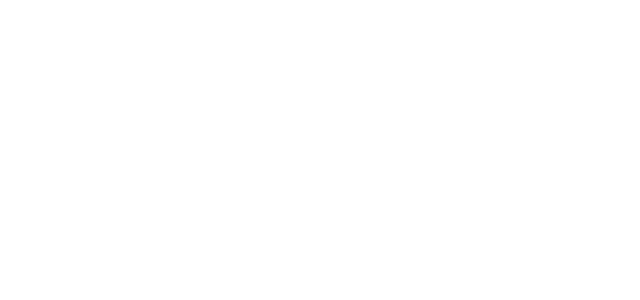
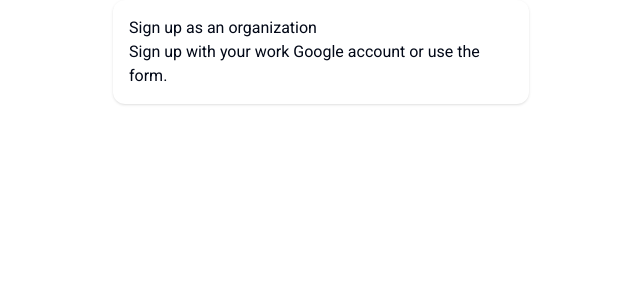
Before and after one commit to Sujanban/agrobot, a React (Vite) app in the folder client/: page /register in a window 1280 px wide. Before the commit this address had no page. Shown: the top 300 px of the page, without its empty margins (319-959 px from the left). Built offline with nearby package versions, Linux system fonts and the light colour scheme.

Commit message:
login and register route added

```diff
--- a/client/src/App.jsx
+++ b/client/src/App.jsx
@@ -2,6 +2,8 @@ import { Routes, Route } from 'react-router-dom'
 import './App.css'
 import Index from './pages/Index'
 import Contact from './pages/Contact'
+import Register from './pages/Register'
+import Login from './pages/Login'
 
 
 function App() {
@@ -9,6 +11,8 @@ function App() {
     <>
       <Routes>
         <Route path="/" element={<Index/>} />
+        <Route path='/register' element={<Register/>}/>
+        <Route path="/login" element={<Login/>} />
         <Route path="/contact" element={<Contact/>} />
       </Routes>
     </>
--- a/client/src/pages/Register.jsx
+++ b/client/src/pages/Register.jsx
@@ -2,7 +2,19 @@ import React from 'react'
 
 const Register = () => {
   return (
-    <div>Register</div>
+    <div>
+      <div className='grid grid-cols-3 gap-4'>
+        <div>
+
+        </div>
+        <div className='p-4 bg-white rounded-xl shadow'>
+          <div>
+            <h1>Sign up as an organization</h1>
+            <p>Sign up with your work Google account or use the form.</p>
+          </div>
+        </div>
+      </div>
+    </div>
   )
 }
 
```
